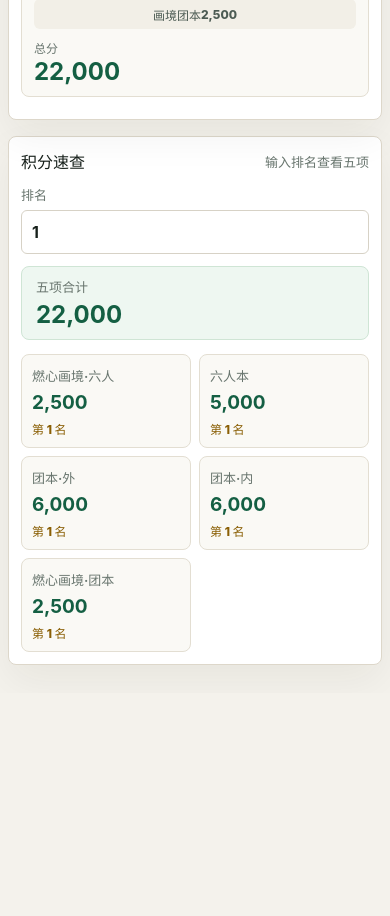
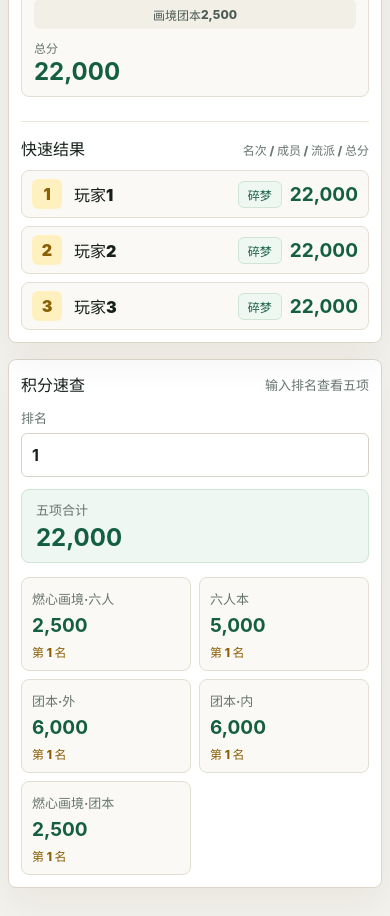
Before and after one commit to LiuXiu233/Sword-of-Justice-PVE-Top-Scoring, a Vue app: page / in a window 390 px wide. Shown: the part 3640-4556 px from the top of the page. Before the commit the page ends 4333 px from the top, so only its background shows below. Built offline with nearby package versions, Linux system fonts and the light colour scheme.

Commit message:
feat(移动端): 添加手机端快速结果展示组件
添加移动端专用的快速结果展示区域，包含名次、成员、流派和总分信息
优化移动端样式，确保在小屏幕设备上良好显示

```diff
--- a/src/App.vue
+++ b/src/App.vue
@@ -352,6 +352,22 @@ watch(
             </tbody>
           </table>
         </div>
+
+        <div class="mobile-quick-results" aria-label="手机端快速结果">
+          <div class="quick-result-head">
+            <strong>快速结果</strong>
+            <span>名次 / 成员 / 流派 / 总分</span>
+          </div>
+
+          <ol class="quick-result-list">
+            <li v-for="(player, index) in rankedPlayers" :key="player.id">
+              <span class="quick-rank">{{ index + 1 }}</span>
+              <span class="quick-member">{{ player.name || `玩家${index + 1}` }}</span>
+              <span class="quick-school">{{ player.school }}</span>
+              <strong>{{ formatNumber(player.result) }}</strong>
+            </li>
+          </ol>
+        </div>
       </div>
     </section>
 
--- a/src/styles.css
+++ b/src/styles.css
@@ -423,6 +423,10 @@ select:focus {
   min-width: 86px;
 }
 
+.mobile-quick-results {
+  display: none;
+}
+
 .rule-panel {
   margin-top: 16px;
 }
@@ -736,6 +740,93 @@ select:focus {
     display: inline;
   }
 
+  .mobile-quick-results {
+    display: block;
+    margin-top: 14px;
+    padding-top: 14px;
+    border-top: 1px solid #ece7dc;
+  }
+
+  .quick-result-head {
+    display: flex;
+    align-items: baseline;
+    justify-content: space-between;
+    gap: 10px;
+    margin-bottom: 10px;
+  }
+
+  .quick-result-head strong {
+    font-size: 16px;
+  }
+
+  .quick-result-head span {
+    color: #68756e;
+    font-size: 12px;
+    font-weight: 800;
+    text-align: right;
+  }
+
+  .quick-result-list {
+    display: grid;
+    gap: 8px;
+    padding: 0;
+    margin: 0;
+    list-style: none;
+  }
+
+  .quick-result-list li {
+    display: grid;
+    grid-template-columns: 34px minmax(0, 1fr) auto auto;
+    align-items: center;
+    gap: 8px;
+    min-height: 48px;
+    padding: 8px 10px;
+    background: #faf9f5;
+    border: 1px solid #e3ded2;
+    border-radius: 8px;
+  }
+
+  .quick-rank {
+    display: inline-flex;
+    align-items: center;
+    justify-content: center;
+    width: 30px;
+    height: 30px;
+    color: #8a5f05;
+    background: #fff1bf;
+    border-radius: 6px;
+    font-weight: 900;
+  }
+
+  .quick-member {
+    min-width: 0;
+    overflow: hidden;
+    color: #17201b;
+    font-weight: 900;
+    text-overflow: ellipsis;
+    white-space: nowrap;
+  }
+
+  .quick-school {
+    min-width: 44px;
+    padding: 4px 7px;
+    color: #145f43;
+    background: #eef7f1;
+    border: 1px solid #cfe5d5;
+    border-radius: 6px;
+    font-size: 12px;
+    font-weight: 900;
+    text-align: center;
+    white-space: nowrap;
+  }
+
+  .quick-result-list strong {
+    color: #145f43;
+    font-size: 19px;
+    line-height: 1;
+    white-space: nowrap;
+  }
+
   .lookup-grid {
     grid-template-columns: 1fr;
     max-width: none;
```
